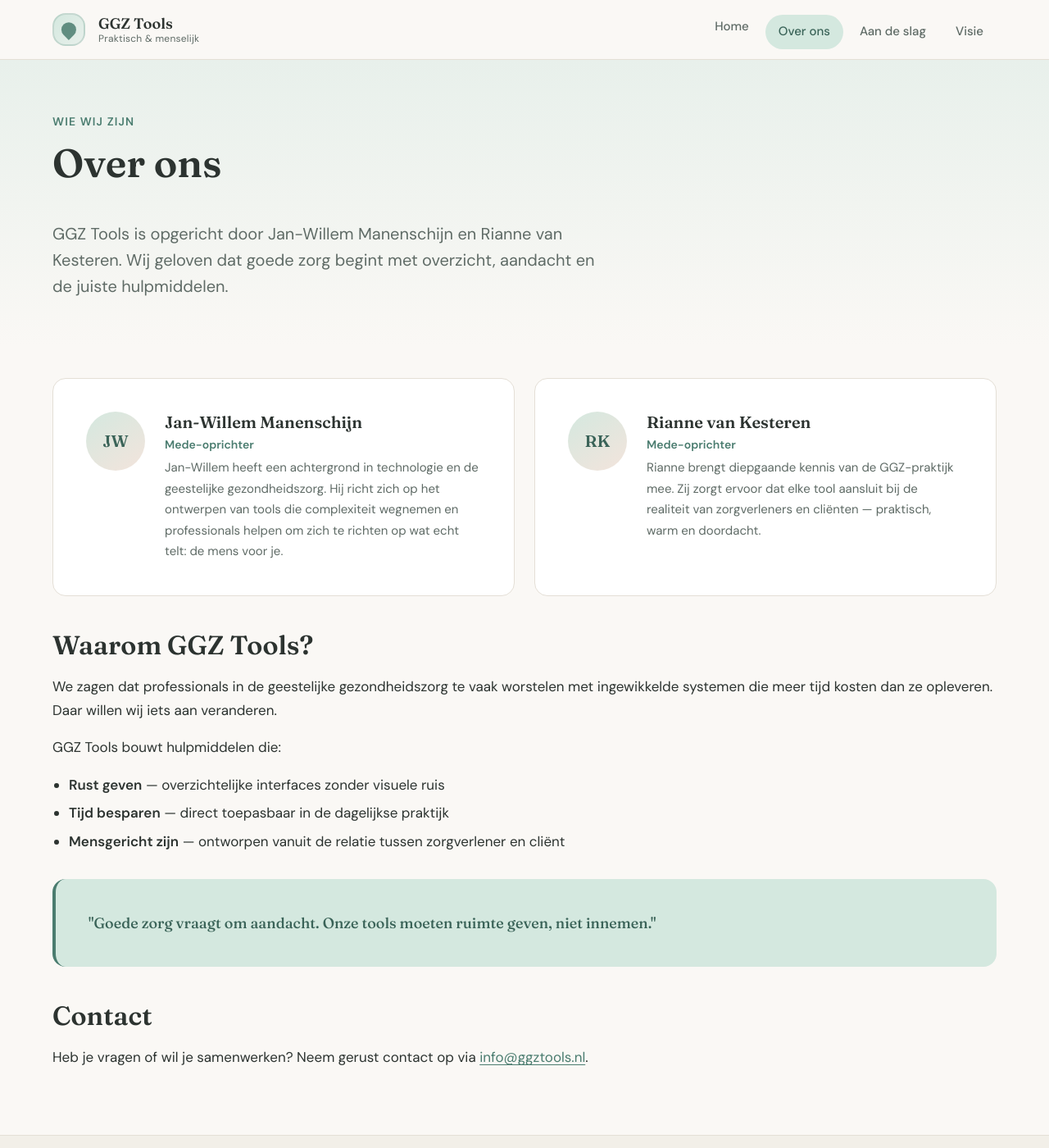
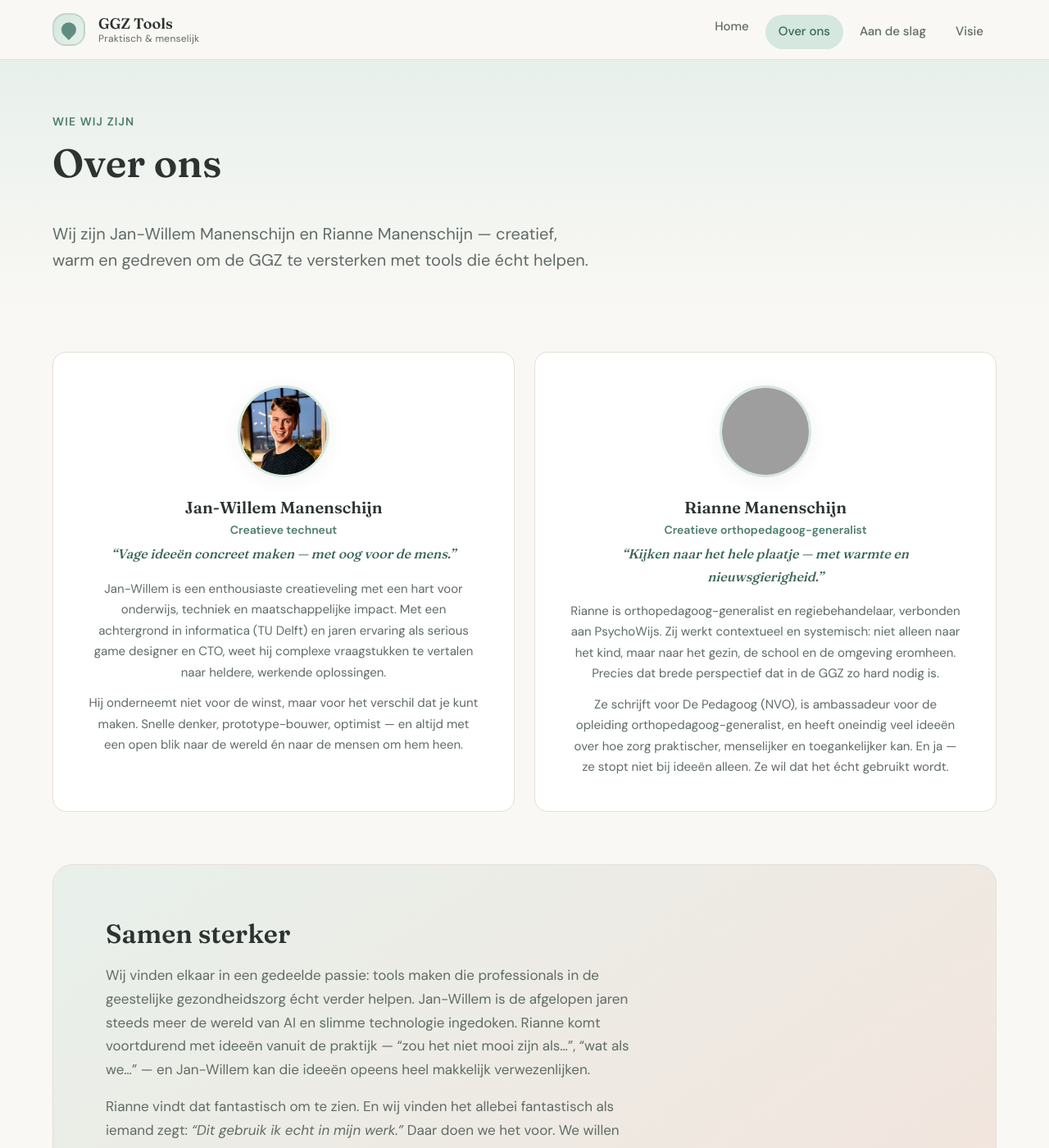
Before and after one commit to janwillemm/jari-website, a Jekyll site: the page built from over-ons.md, in a window 1280 px wide and 1400 px high. Shown: the whole window at 82% size. Built offline with Jekyll 4.4.1, drawn with Linux system fonts in a browser that asks for light colours; some of the changed text lies outside the part shown; grey boxes are pictures that could not be loaded.

Commit message:
Update team pages and add tool ideas call-to-action.
Refresh Over ons with profiles, roles, and a shared story, add Jan-Willem's photo, and invite tool ideas via ggztools@manenschijn.com.

Co-authored-by: Cursor <cursoragent@cursor.com>

```diff
--- a/_config.yml
+++ b/_config.yml
@@ -38,6 +38,6 @@ contact:
 
 authors:
   - name: Jan-Willem Manenschijn
-    role: Oprichter
-  - name: Rianne van Kesteren
-    role: Oprichter
+    role: Creatieve techneut
+  - name: Rianne Manenschijn
+    role: Creatieve orthopedagoog-generalist
--- a/_sass/_components.scss
+++ b/_sass/_components.scss
@@ -257,6 +257,60 @@
   color: $color-primary-dark;
 }
 
+.team-card__photo {
+  flex-shrink: 0;
+  width: 5.5rem;
+  height: 5.5rem;
+  border-radius: 50%;
+  object-fit: cover;
+  border: 3px solid $color-primary-light;
+  box-shadow: $shadow-soft;
+}
+
+.team-card--profile {
+  align-items: flex-start;
+
+  @media (min-width: $bp-md) {
+    flex-direction: column;
+    text-align: center;
+    align-items: center;
+  }
+}
+
+.team-card--profile .team-card__photo {
+  width: 7rem;
+  height: 7rem;
+}
+
+.team-card__tagline {
+  font-family: $font-heading;
+  font-size: 1rem;
+  color: $color-primary-dark;
+  margin: 0 0 $space-sm;
+  font-style: italic;
+}
+
+.team-together {
+  margin-top: $space-xl;
+  padding: $space-xl;
+  background: linear-gradient(145deg, $color-bg-hero, $color-accent-soft);
+  border-radius: $radius-lg;
+  border: 1px solid $color-border;
+}
+
+.team-together h2 {
+  margin-bottom: $space-sm;
+}
+
+.team-together p {
+  color: $color-text-muted;
+  max-width: 40rem;
+}
+
+.team-together p + p {
+  margin-top: $space-sm;
+}
+
 .team-card__role {
   font-size: 0.875rem;
   color: $color-primary;
@@ -483,6 +537,37 @@
   margin: 0;
 }
 
+.ideas-cta {
+  margin-top: $space-xl;
+  padding: $space-xl;
+  background: linear-gradient(145deg, $color-accent-soft, $color-bg-hero);
+  border: 1px solid $color-border;
+  border-radius: $radius-lg;
+  text-align: center;
+
+  h2 {
+    margin-bottom: $space-sm;
+    color: $color-primary-dark;
+  }
+
+  p {
+    color: $color-text-muted;
+    font-size: 1.0625rem;
+    max-width: 32rem;
+    margin-inline: auto;
+    margin-bottom: 0;
+  }
+
+  p + p {
+    margin-top: $space-sm;
+  }
+
+  a {
+    font-weight: 600;
+    white-space: nowrap;
+  }
+}
+
 // CTA band
 .cta-band {
   padding-block: $space-xl;
--- a/over-ons.md
+++ b/over-ons.md
@@ -3,43 +3,90 @@ layout: page
 title: Over ons
 subtitle: Wie wij zijn
 intro: >-
-  GGZ Tools is opgericht door Jan-Willem Manenschijn en Rianne van Kesteren.
-  Wij geloven dat goede zorg begint met overzicht, aandacht en de juiste hulpmiddelen.
+  Wij zijn Jan-Willem Manenschijn en Rianne Manenschijn — creatief, warm en
+  gedreven om de GGZ te versterken met tools die écht helpen.
 ---
 
 <div class="team-grid">
-  <div class="team-card">
-    <div class="team-card__avatar" aria-hidden="true">JW</div>
+
+  <article class="team-card team-card--profile">
+    <img class="team-card__photo"
+         src="{{ '/assets/images/team/jan-willem-manenschijn.jpg' | relative_url }}"
+         alt="Foto van Jan-Willem Manenschijn"
+         loading="lazy"
+         width="112"
+         height="112">
     <div>
       <h2 style="margin-bottom: 0.25rem; font-size: 1.25rem;">Jan-Willem Manenschijn</h2>
-      <p class="team-card__role">Mede-oprichter</p>
+      <p class="team-card__role">Creatieve techneut</p>
+      <p class="team-card__tagline">“Vage ideeën concreet maken — met oog voor de mens.”</p>
       <p class="team-card__bio">
-        Jan-Willem heeft een achtergrond in technologie en de geestelijke gezondheidszorg.
-        Hij richt zich op het ontwerpen van tools die complexiteit wegnemen en professionals
-        helpen om zich te richten op wat echt telt: de mens voor je.
+        Jan-Willem is een enthousiaste creatieveling met een hart voor onderwijs, techniek
+        en maatschappelijke impact. Met een achtergrond in informatica (TU Delft) en jaren
+        ervaring als serious game designer en CTO, weet hij complexe vraagstukken te
+        vertalen naar heldere, werkende oplossingen.
+      </p>
+      <p class="team-card__bio" style="margin-top: 0.75rem;">
+        Hij onderneemt niet voor de winst, maar voor het verschil dat je kunt maken.
+        Snelle denker, prototype-bouwer, optimist — en altijd met een open blik naar
+        de wereld én naar de mensen om hem heen.
       </p>
     </div>
-  </div>
+  </article>
 
-  <div class="team-card">
-    <div class="team-card__avatar" aria-hidden="true">RK</div>
+  <article class="team-card team-card--profile">
+    <img class="team-card__photo"
+         src="{{ '/assets/images/team/rianne-manenschijn.jpg' | relative_url }}"
+         alt="Foto van Rianne Manenschijn"
+         loading="lazy"
+         width="112"
+         height="112">
     <div>
-      <h2 style="margin-bottom: 0.25rem; font-size: 1.25rem;">Rianne van Kesteren</h2>
-      <p class="team-card__role">Mede-oprichter</p>
+      <h2 style="margin-bottom: 0.25rem; font-size: 1.25rem;">Rianne Manenschijn</h2>
+      <p class="team-card__role">Creatieve orthopedagoog-generalist</p>
+      <p class="team-card__tagline">“Kijken naar het hele plaatje — met warmte en nieuwsgierigheid.”</p>
       <p class="team-card__bio">
-        Rianne brengt diepgaande kennis van de GGZ-praktijk mee. Zij zorgt ervoor dat
-        elke tool aansluit bij de realiteit van zorgverleners en cliënten — praktisch,
-        warm en doordacht.
+        Rianne is orthopedagoog-generalist en regiebehandelaar, verbonden aan
+        PsychoWijs. Zij werkt contextueel en systemisch: niet alleen naar het kind,
+        maar naar het gezin, de school en de omgeving eromheen. Precies dat brede
+        perspectief dat in de GGZ zo hard nodig is.
+      </p>
+      <p class="team-card__bio" style="margin-top: 0.75rem;">
+        Ze schrijft voor De Pedagoog (NVO), is ambassadeur voor de opleiding
+        orthopedagoog-generalist, en heeft oneindig veel ideeën over hoe zorg
+        praktischer, menselijker en toegankelijker kan. En ja — ze stopt niet bij
+        ideeën alleen. Ze wil dat het écht gebruikt wordt.
       </p>
     </div>
-  </div>
+  </article>
+
+</div>
+
+<div class="team-together">
+  <h2>Samen sterker</h2>
+  <p>
+    Wij vinden elkaar in een gedeelde passie: tools maken die professionals in de
+    geestelijke gezondheidszorg écht verder helpen. Jan-Willem is de afgelopen jaren
+    steeds meer de wereld van AI en slimme technologie ingedoken. Rianne komt
+    voortdurend met ideeën vanuit de praktijk — “zou het niet mooi zijn als…”,
+    “wat als we…” — en Jan-Willem kan die ideeën opeens heel makkelijk
+    verwezenlijken.
+  </p>
+  <p>
+    Rianne vindt dat fantastisch om te zien. En wij vinden het allebei fantastisch
+    als iemand zegt: <em>“Dit gebruik ik echt in mijn werk.”</em> Daar doen we het
+    voor. We willen dat meer mensen deze tools gaan gebruiken — niet omdat het
+    moet, maar omdat het helpt. Omdat het rust geeft, overzicht brengt, en ruimte
+    laat voor wat in de GGZ het allerbelangrijkste is: de relatie met de mens
+    voor je.
+  </p>
 </div>
 
 ## Waarom GGZ Tools?
 
-We zagen dat professionals in de geestelijke gezondheidszorg te vaak worstelen met
-ingewikkelde systemen die meer tijd kosten dan ze opleveren. Daar willen wij
-iets aan veranderen.
+We zagen dat professionals te vaak worstelen met ingewikkelde systemen die meer
+tijd kosten dan ze opleveren. Daar willen wij iets aan veranderen — samen, vanuit
+onze eigen vakgebieden, met liefde voor het vak.
 
 GGZ Tools bouwt hulpmiddelen die:
 
@@ -49,11 +96,11 @@ GGZ Tools bouwt hulpmiddelen die:
 
 <div class="highlight-box" style="margin-top: 2rem;">
   <p>
-    "Goede zorg vraagt om aandacht. Onze tools moeten ruimte geven, niet innemen."
+    “Goede zorg vraagt om aandacht. Onze tools moeten ruimte geven, niet innemen.”
   </p>
 </div>
 
 ## Contact
 
-Heb je vragen of wil je samenwerken? Neem gerust contact op via
+Heb je vragen, een idee, of wil je samenwerken? We horen het graag via
 [{{ site.contact.email }}](mailto:{{ site.contact.email }}).
```
Also changed, not shown: aan-de-slag.md (+14 -1 lines), index.md (+19 -10 lines), README.md, assets/images/team/jan-willem-manenschijn.jpg (added).
